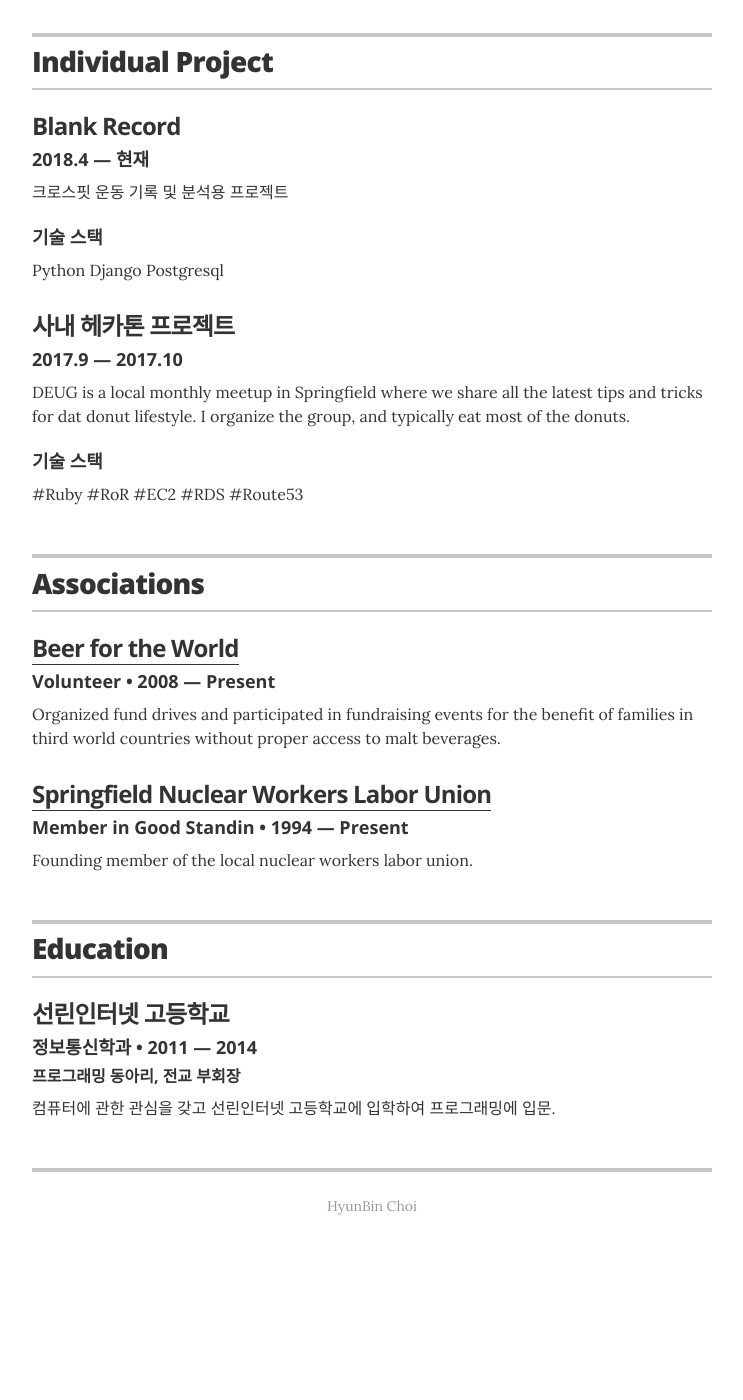
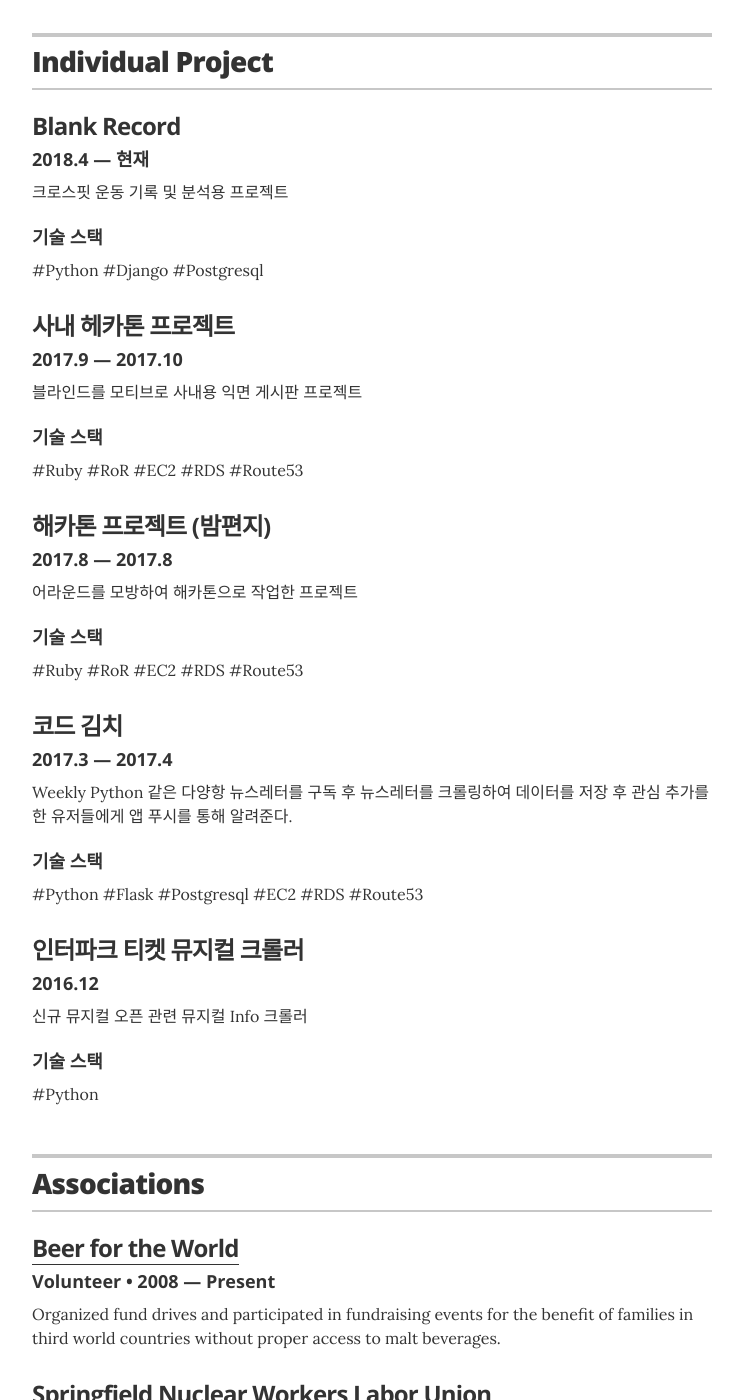
Before and after one commit to bingl2/resume, a Jekyll site: the page built from index.html, in a window 1280 px wide and 1400 px high, scrolled down 1932 px. Shown: the whole window, without its empty margins (268-1011 px from the left). Built offline with Jekyll 4.4.1, drawn with Linux system fonts in a browser that asks for light colours; before the commit the page ends 3197 px from its top, so only the background shows below that.

Commit message:
개인 프로젝트 정리 임시용

```diff
--- a/_data/projects.yml
+++ b/_data/projects.yml
@@ -1,10 +1,24 @@
-# Projects
 - project: Blank Record
   duration: 2018.4 — 현재
-  skillset: Python Django Postgresql
+  skillset: "#Python  #Django  #Postgresql"
   description: 크로스핏 운동 기록 및 분석용 프로젝트
 
 - project: 사내 헤카톤 프로젝트
   duration: 2017.9 — 2017.10
-  skillset: "#Ruby #RoR #EC2 #RDS #Route53"
-  description: DEUG is a local monthly meetup in Springfield where we share all the latest tips and tricks for dat donut lifestyle. I organize the group, and typically eat most of the donuts.
+  skillset: "#Ruby  #RoR  #EC2  #RDS  #Route53"
+  description: 블라인드를 모티브로 사내용 익면 게시판 프로젝트
+
+- project: 해카톤 프로젝트 (밤편지)
+  duration: 2017.8 — 2017.8
+  skillset: "#Ruby  #RoR  #EC2  #RDS  #Route53"
+  description: 어라운드를 모방하여 해카톤으로 작업한 프로젝트
+
+- project: 코드 김치
+  duration: 2017.3 — 2017.4
+  skillset: "#Python  #Flask  #Postgresql #EC2 #RDS #Route53"
+  description: Weekly Python 같은 다양항 뉴스레터를 구독 후 뉴스레터를 크롤링하여 데이터를 저장 후 관심 추가를 한 유저들에게 앱 푸시를 통해 알려준다.
+
+- project: 인터파크 티켓 뮤지컬 크롤러
+  duration: 2016.12
+  skillset: "#Python"
+  description: 신규 뮤지컬 오픈 관련 뮤지컬 Info 크롤러
```
